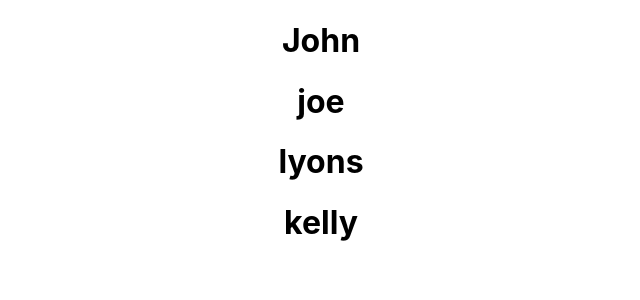
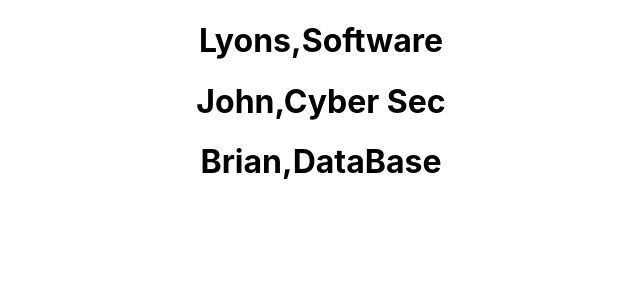
Before and after one commit to lyonsouma/React-Projects, a React (Create React App) app: page / in a window 1280 px wide. Shown: the top 300 px of the page, without its empty margins (319-959 px from the left). Built offline with nearby package versions, Linux system fonts and the light colour scheme.

Commit message:
using map method in object

```diff
--- a/src/Map.js
+++ b/src/Map.js
@@ -11,7 +11,7 @@ return(
     </div>
 )
 */
-
+/*
 let students = ['John' ,'joe' , 'lyons' , 'kelly'];
 
 let studentList = students.map((student)=>(
@@ -21,5 +21,19 @@ let studentList = students.map((student)=>(
 return <div>
     {studentList}
 </div>
+*/
+
+                       // OBJECT
+
+    let students = [
+        {id :1, Name :"Lyons", course: "Software"},
+        {id :2, Name :"John", course: "Cyber Sec"},
+        {id :3, Name :"Brian", course: "DataBase"}
+    ]
+
+    let StudentList = students.map((student)=>(
+        <h1 key = {student.id}>{student.Name},{ student.course}</h1>
+    ))
+return <div>{StudentList}</div>
 }
 export default Map
```
